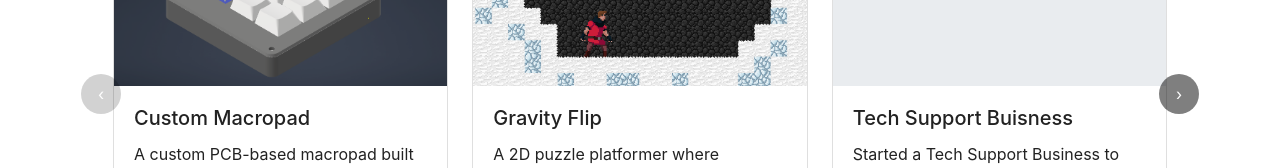
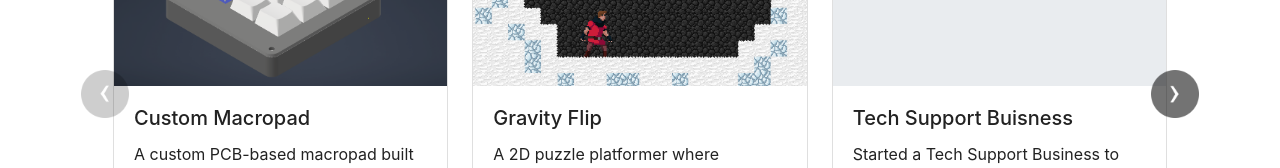
Before and after one commit to Fern518/PortfolioSite, a plain HTML site: page index.html in a window 1280 px wide. Shown: the part 404-572 px from the top of the page. Drawn offline with nearby package versions, Linux system fonts and the light colour scheme; grey boxes are pictures that could not be loaded.

Commit message:
Improved arrows on homescreen

```diff
--- a/css/style.css
+++ b/css/style.css
@@ -87,9 +87,9 @@ body{
 .pc-item .card{width:100%;transition:transform .15s ease, box-shadow .15s ease}
 .pc-item .card:hover{transform:translateY(-6px);box-shadow:0 8px 20px rgba(0,0,0,.08)}
 .pc-item .card-img-top{width:100%;aspect-ratio:16/9;object-fit:cover}
-.pc-btn{position:absolute;top:50%;transform:translateY(-50%);border:none;background:rgba(0,0,0,.5);color:#fff;width:40px;height:40px;border-radius:50%;display:flex;align-items:center;justify-content:center;z-index:2}
-.pc-prev{left:-32px}
-.pc-next{right:-32px}
+.pc-btn{position:absolute;top:50%;transform:translateY(-50%);border:none;background:transparent;width:48px;height:48px;border-radius:0;display:flex;align-items:center;justify-content:center;z-index:2;line-height:1;background-repeat:no-repeat;background-position:center;background-size:contain}
+.pc-prev{left:-32px;background-image:url('../images/arrow_left.png')}
+.pc-next{right:-32px;background-image:url('../images/arrow_right.png')}
 .pc-btn:disabled{opacity:.35}
 .pc-btn:focus{outline:none}
 
--- a/index.html
+++ b/index.html
@@ -42,7 +42,7 @@
 				<section id="projects" class="projects-section">
 					<h2 class="mb-3">Projects</h2>
 					<div class="projects-carousel">
-						<button class="pc-btn pc-prev" aria-label="Previous" type="button">&#8249;</button>
+						<button class="pc-btn pc-prev" aria-label="Previous" type="button"></button>
 						<div class="pc-viewport">
 							<div class="pc-track">
 								<div class="pc-item">
@@ -112,7 +112,7 @@
 								</div>
 							</div>
 						</div>
-						<button class="pc-btn pc-next" aria-label="Next" type="button">&#8250;</button>
+						<button class="pc-btn pc-next" aria-label="Next" type="button"></button>
 					</div>
 				</section>
 
```
Also changed, not shown: PortfolioSite/index.html (+2 -2 lines), images/arrow_left.png (added), images/arrow_right.png (added), images/lightarrow_left.png (added), images/lightarrow_right.png (added).
